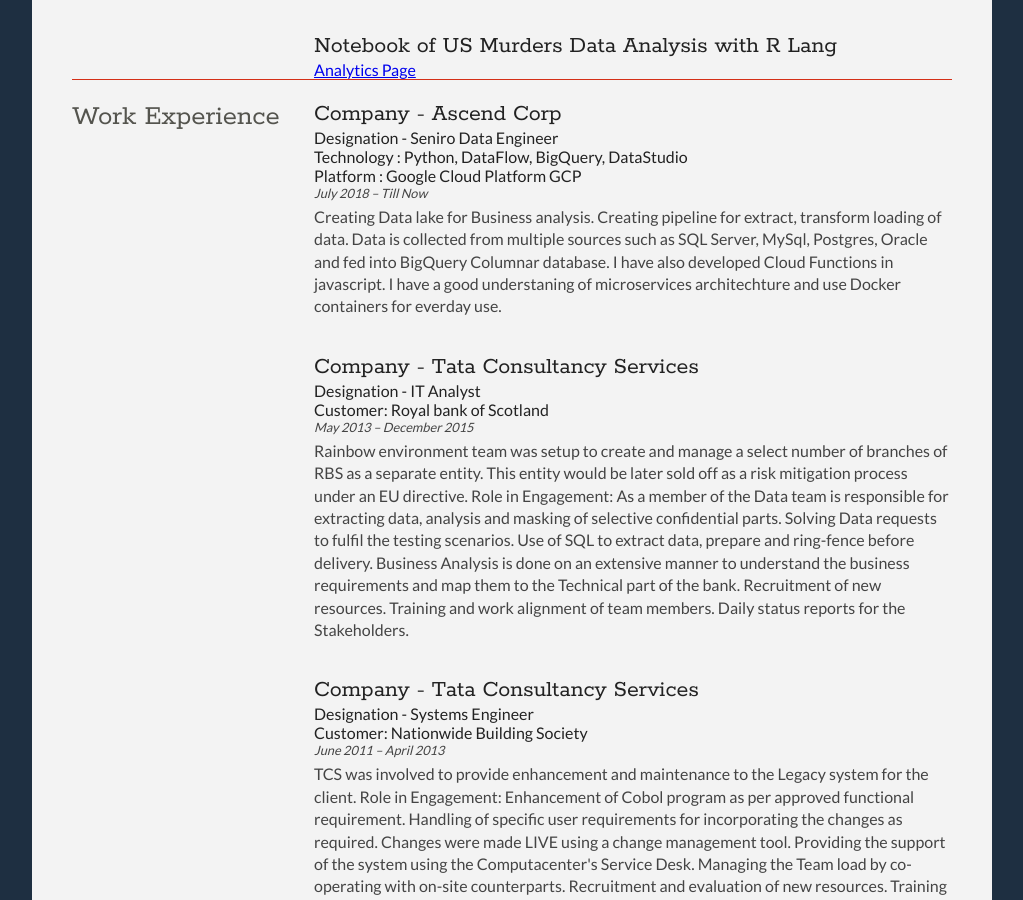
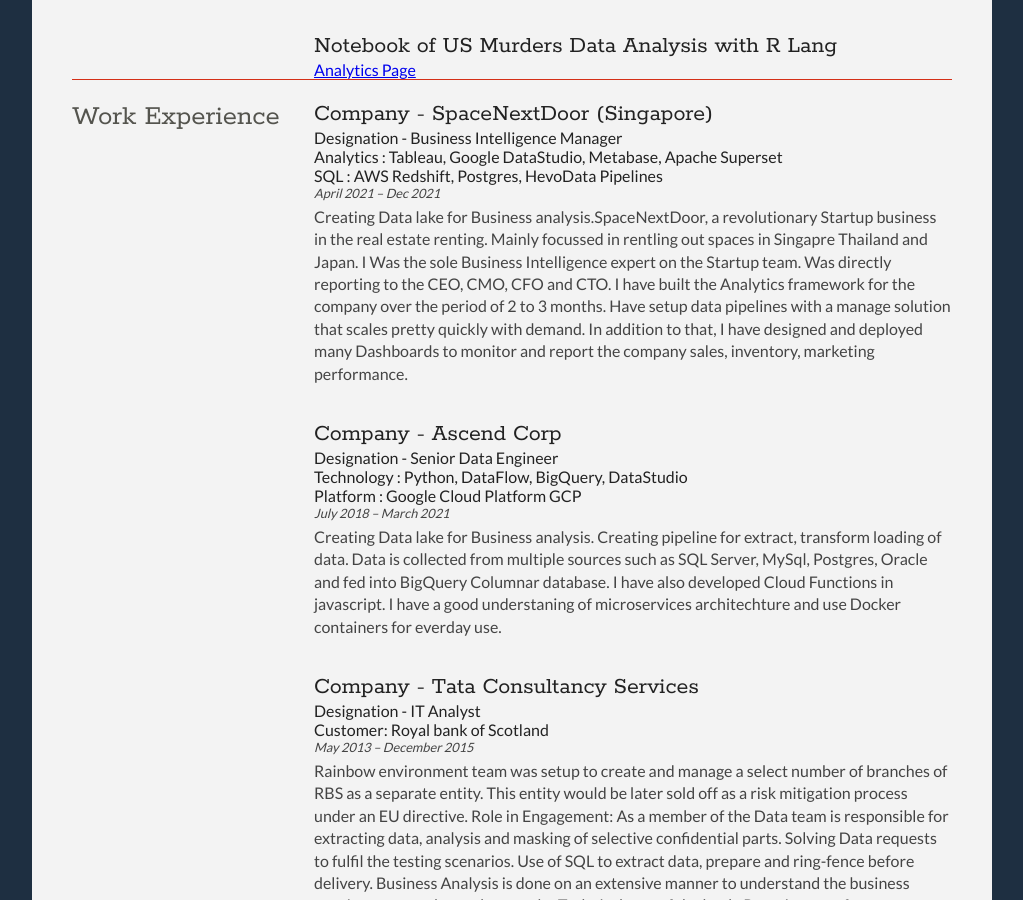
Before and after one commit to parthsarangi/parthsarangi.github.io, a plain HTML site: page index.html in a window 1280 px wide. Shown: the part 1066-1966 px from the top of the page, without its empty margins (128-1151 px from the left). Drawn offline with Linux system fonts and the light colour scheme.

Commit message:
Added SND details

```diff
--- a/index.html
+++ b/index.html
@@ -151,12 +151,28 @@
 
 				<div class="sectionContent">
 					<article>
+						<h2>Company - SpaceNextDoor (Singapore)</h2>
+						<h3>Designation - Business Intelligence Manager</h3>
+						<h4>Analytics  : Tableau, Google DataStudio, Metabase, Apache Superset </h4>
+						<h4>SQL        : AWS Redshift, Postgres, HevoData Pipelines </h4>
+
+						<p class="subDetails">
+							April 2021 – Dec 2021
+						</p>
+						<p>
+							Creating Data lake for Business analysis.SpaceNextDoor, a revolutionary Startup business in the real estate renting. Mainly focussed in rentling out spaces in Singapre Thailand and Japan.
+							I Was the sole Business Intelligence expert on the Startup team. Was directly reporting to the CEO, CMO, CFO and CTO. I have built the Analytics framework for the company over the period of 2 to 3 months.
+							Have setup data pipelines with a manage solution that scales pretty quickly with demand.
+							In addition to that, I have designed and deployed many Dashboards to monitor and report the company sales, inventory, marketing performance.
+						</p>
+					</article>
+					<article>
 						<h2>Company - Ascend Corp</h2>
-						<h3>Designation - Seniro Data Engineer</h3>
+						<h3>Designation - Senior Data Engineer</h3>
 						<h4>Technology : Python, DataFlow, BigQuery, DataStudio</h4>
 						<h4>Platform : Google Cloud Platform GCP</h4>
 
-						<p class="subDetails">July 2018 – Till Now</p>
+						<p class="subDetails">July 2018 – March 2021</p>
 						<p>Creating Data lake for Business analysis.
 						Creating pipeline for extract, transform loading of data.
 						Data is collected from multiple sources such as SQL Server, MySql, Postgres, Oracle and fed into BigQuery Columnar database.
```
